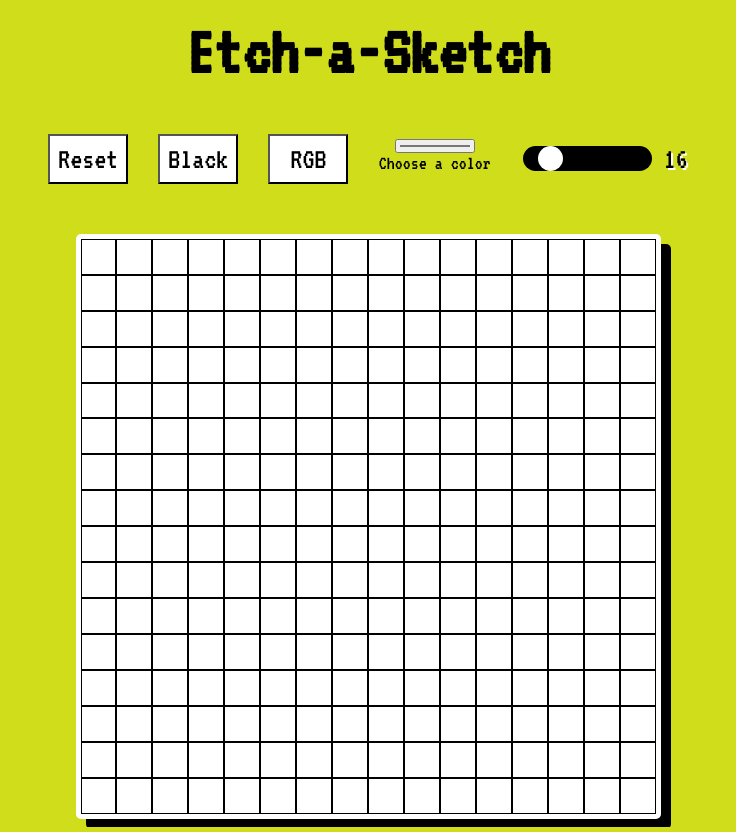
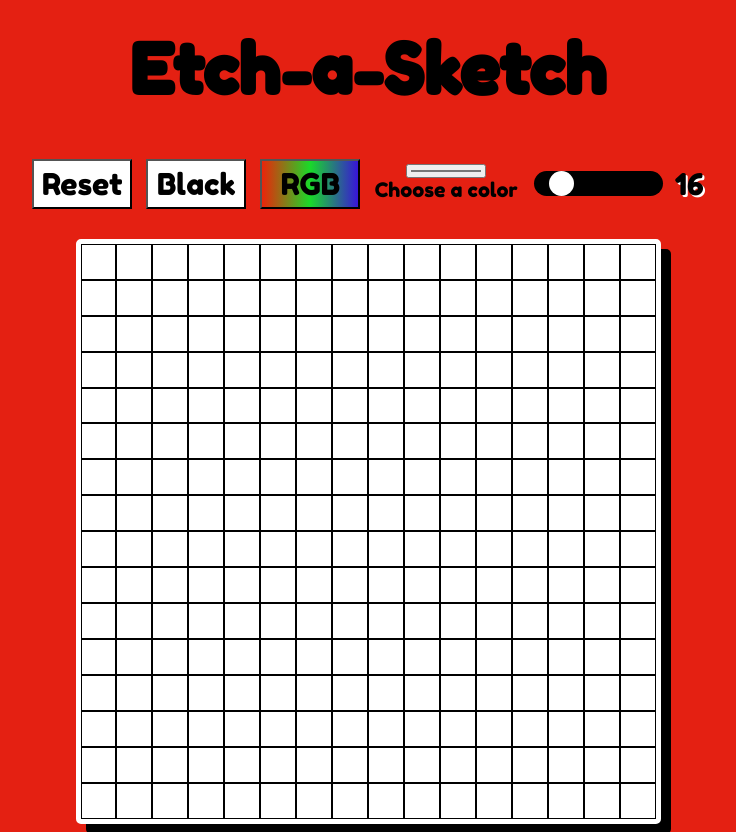
Before and after one commit to pdimaano/Etch-a-Sketch, a plain HTML site: page index.html in a window 1280 px wide. Shown: the whole page, without its empty margins (272-1008 px from the left). Drawn offline with Linux system fonts and the light colour scheme.

Commit message:
red design

```diff
--- a/index.html
+++ b/index.html
@@ -5,7 +5,7 @@
     <meta http-equiv="X-UA-Compatible" content="IE=edge">
     <script src="script.js" async></script>
     <link rel="stylesheet" href="style.css">
-    <link rel="stylesheet" href="https://fonts.googleapis.com/css?family=VT323">
+    <link rel="stylesheet" href="https://fonts.googleapis.com/css2?family=Fredoka+One&display=swap">
     <meta name="viewport" content="width=device-width, initial-scale=1.0">
     <title>Etch-a-Sketch</title>
 </head>
--- a/script.js
+++ b/script.js
@@ -34,7 +34,7 @@ slider.addEventListener('input', function(){
     removeAllChildNodes(grid);
     grid.setAttribute('style', `grid-template-columns: repeat(${val}, 2fr); grid-template-rows: repeat(${val}, 2fr);`);
     for (let i = 0; i < val*val; i++) {
-        const div = document.createElementt('div');
+        const div = document.createElement('div');
         div.classList.add('cell');
         div.addEventListener('mouseover', function(event){
             event.target.style.backgroundColor = 'black';
--- a/style.css
+++ b/style.css
@@ -1,5 +1,5 @@
 * {
-	font-family: 'VT323', monospace;
+	font-family: 'Fredoka One', monospace;
 }
 
 body {
@@ -7,8 +7,8 @@ body {
 	justify-content: center;
 	align-items: center;
 	flex-direction: column;
-	background-color: #d0dd1b;
-	margin-top: -30px;
+	background-color: #e42012;
+	margin-top: -20px;
 }
 
 h1 {
@@ -25,7 +25,7 @@ h1 {
 }
 
 button {
-	width: 80px;
+	width: 100px;
 	font-size: 30px;
 	background-color: white;
 }
@@ -60,9 +60,9 @@ button:active {
 	transform: scale(1.2);
 }
 
-/* #rgb {
-    background: linear-gradient(to right, #d291bc, #E0BBE4, #FEC8D8);
-} */
+#rgb {
+    background: linear-gradient(to right, #ec240a, #19da29, #3815d8);
+}
 
 .sliderandvalue {
 	display: flex;
@@ -101,7 +101,7 @@ button:active {
 }
 
 .grid {
-	margin-top: 50px;
+	margin-top: 30px;
 	display: inline-grid;
 	grid-template-columns: repeat(16, 2fr);
 	grid-template-rows: repeat(16, 2fr);
```
